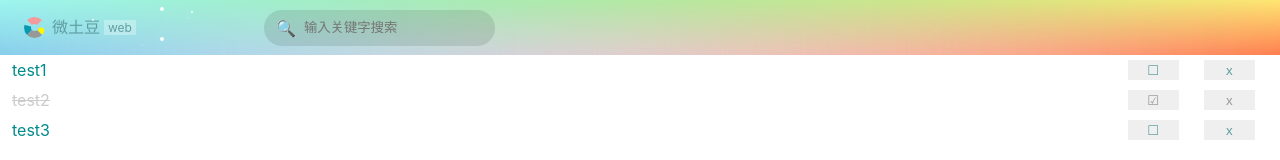
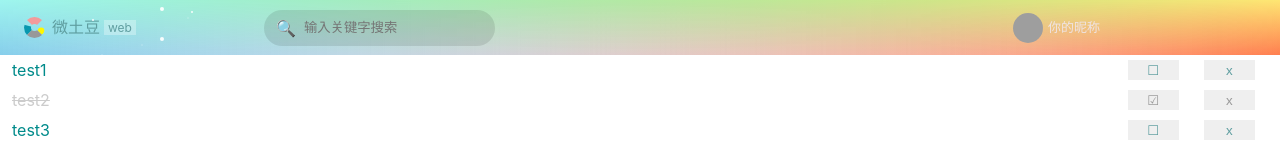
Before and after one commit to ViavaCos/vTodos, a React app: page /todos in a window 1280 px wide. Shown: the top 160 px of the page. Built offline with nearby package versions, Linux system fonts and the light colour scheme; no server answers; grey boxes are pictures that could not be loaded.

Commit message:
update user info(static)

```diff
--- a/src/views/header/index.js
+++ b/src/views/header/index.js
@@ -36,6 +36,9 @@ class Header extends Component {
 
   render(){
     const { getDatas } = this.props
+    const headIcon = {
+      backgroundImage: "url('https://i0.hdslb.com/bfs/bangumi/image/b8e260e70e4c14621f96ec5c45a31db707ea41ed.png@87w_88h_1c_100q.webp')"
+    }
     return (
       <div className="todos-header">
         <div className="starry"></div>
@@ -47,6 +50,10 @@ class Header extends Component {
         <div className="search">
           <Search getDatas={getDatas}></Search>
         </div>
+        <div className="user-info">
+          <div className="head-icon" style={headIcon}></div>
+          <div className="user-name"><span>你的昵称</span></div>
+        </div>
         { this.renderDesktopOperation() }
       </div>
     )
--- a/src/views/header/index.scss
+++ b/src/views/header/index.scss
@@ -70,6 +70,29 @@ overflow: hidden;
         color: #fff;
         /* background-color: rgba(15, 15, 15, 0.1); */
     }
+    .user-info {
+        display: flex;
+        justify-content: center;
+        align-items: center;
+        position: absolute;
+        right: 180px;
+        .head-icon {
+            width: 30px;
+            height: 30px;
+            background-repeat: no-repeat;
+            background-size: cover;
+            border-radius: 50%;
+            margin-right: 5px;
+            cursor: pointer;
+        }
+        .user-name{
+            color: #efe3e3;
+            font-size: 13px;
+            span {
+                cursor: pointer;
+            }
+        }
+    }
 }
 .version {
 margin-left: 4px;
--- a/src/views/todos/todos.scss
+++ b/src/views/todos/todos.scss
@@ -13,8 +13,36 @@
 }
 
 .todos-body {
+  position: relative;
   height: calc(100vh - 86px);
   overflow-y: auto;
+  &.not-login {
+    overflow: hidden;
+    &::before{
+      filter: blur(5px);
+      position: absolute;
+      top: 50%;
+      left: 50%;
+      transform: translate(-50%, -50%);
+      content: '';
+      width: 100%;
+      height: 100%;
+      background-color: rgba(127, 255, 212, .8);
+    }
+    &::after{
+      position: absolute;
+      top: 50%;
+      left: 50%;
+      transform: translate(-50%, -50%);
+      content: '去登录';
+      width: 100px;
+      height: 50px;
+      line-height: 50px;
+      background-color: rgba(0, 0, 0, 0.2);
+      box-shadow: 0 0 5px #fff;
+      cursor: pointer;
+    }
+  }
 }
 
 .todos-operation {
```
Lines whose indentation alone changed are shown as unchanged.
